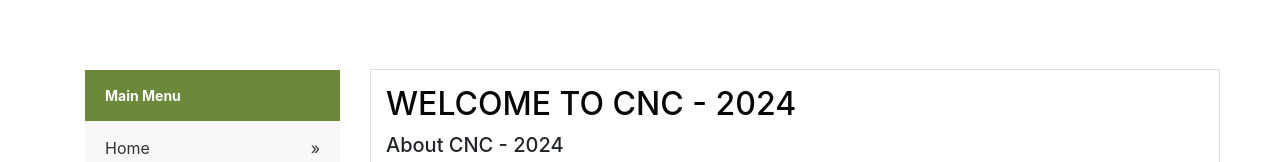
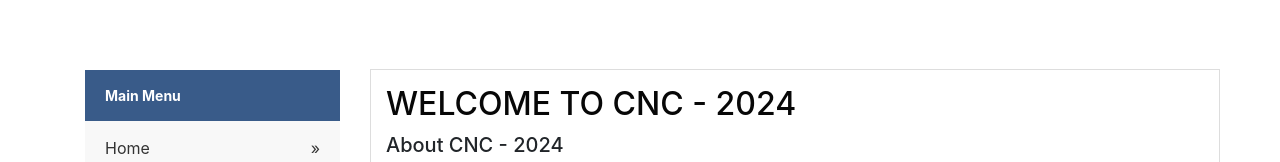
Before and after one commit to ctccri/ctccri.github.io, a plain HTML site: page ieee-mass-CNC-2024/index.html in a window 1280 px wide. Shown: the part 410-572 px from the top of the page. Drawn offline with nearby package versions, Linux system fonts and the light colour scheme.

Commit message:
a commit

```diff
--- a/ieee-mass-CNC-2024/style.css
+++ b/ieee-mass-CNC-2024/style.css
@@ -145,8 +145,7 @@
 
 /* The main title for the sidebar menu */
 .list-group .title {
-    /*background-color: #395b89;*/
-    background-color: #6c8939;
+    background-color: #395b89;
 
     /* Green background */
     color: white;
```
